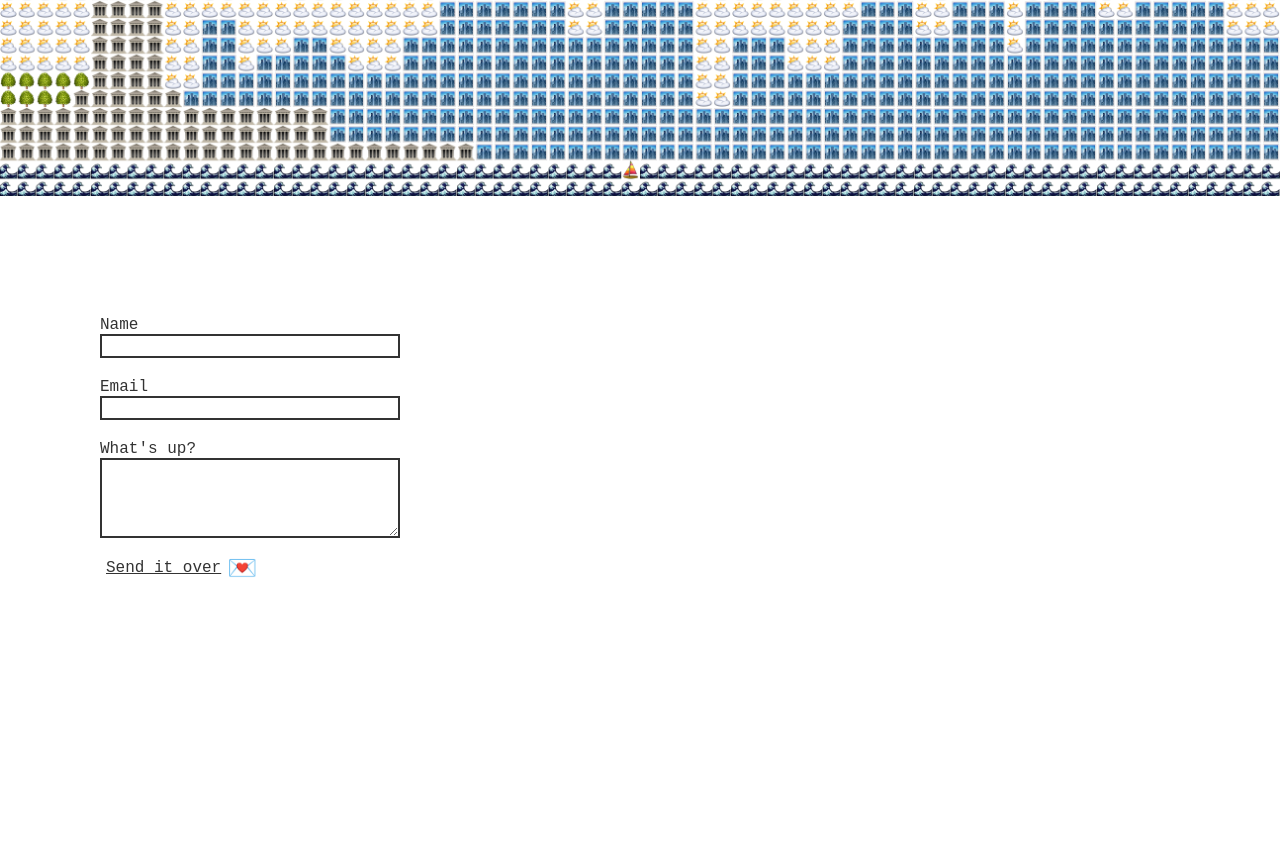
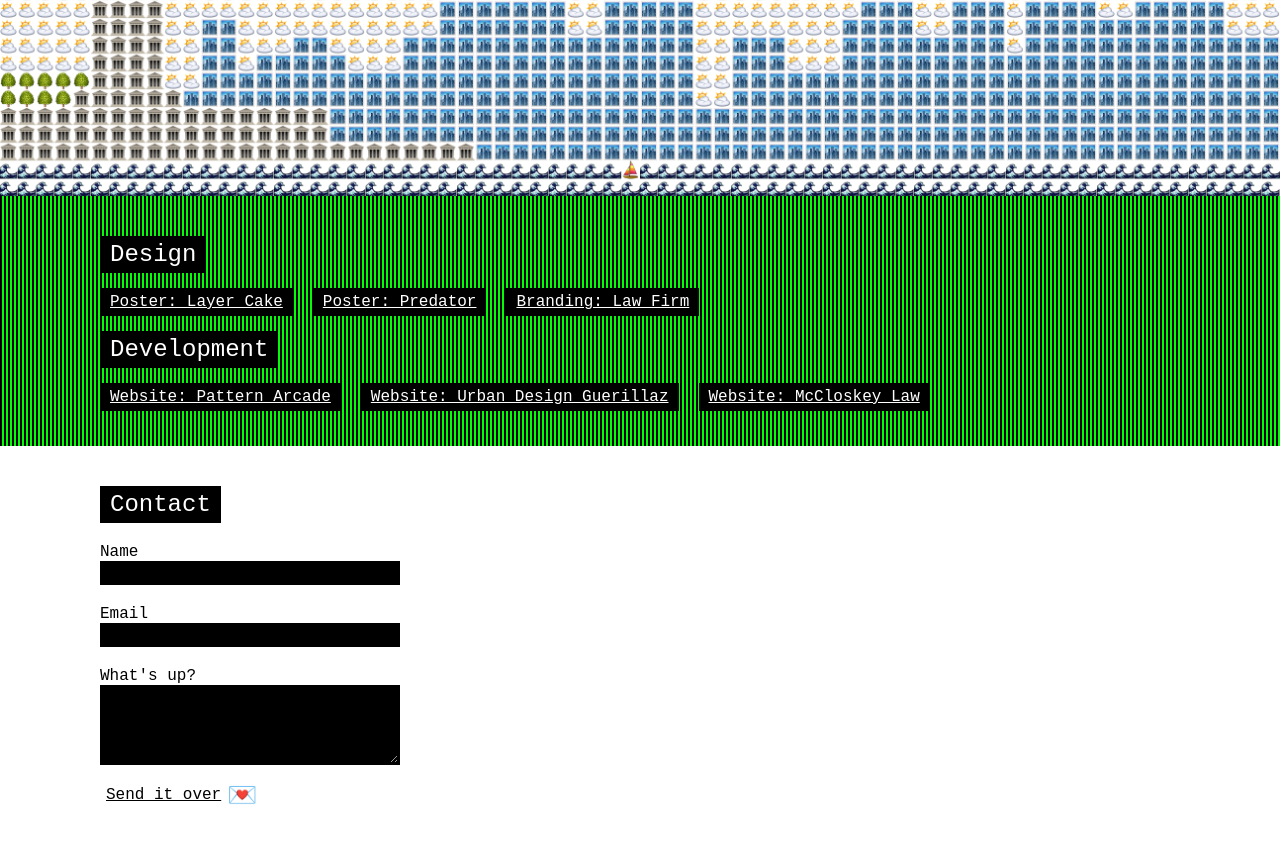
Before and after one commit to pcsandford/alf-pogs, a website: page index.html in a window 1280 px wide. Shown: the part 604-1446 px from the top of the page. Before the commit the page ends 1222 px from the top, so only its background shows below. Drawn offline with Linux system fonts and the light colour scheme; a web font is replaced by a local one.

Commit message:
work section

```diff
--- a/index.html
+++ b/index.html
@@ -10,6 +10,8 @@
   <!-- Fonts -->
   <link href="https://fonts.googleapis.com/css?family=Overpass+Mono:400,700" rel="stylesheet">
 
+  <!-- <script async src="//platform.twitter.com/widgets.js" charset="utf-8"></script> -->
+
 </head>
 <body>
 
@@ -19,16 +21,31 @@
       <h2>Designer / Developer</h2>
       <nav>
         <ul>
-          <li><a href="">Work</a></li>
-          <li><a href="">Contact</a></li>
-          <li><a href="">Twitter</a></li>
+          <li><a href="#work">Work</a></li>
+          <li><a href="#contact">Contact</a></li>
+          <li><a href="https://twitter.com/share" target="_blank" class="twitter-share-button" data-text="your website is whack @cameroncodes" data-via="cameroncodes" data-show-count="false">Twitter</a></li>
         </ul>
       </nav>
     </section>
-    <section class="work">
+    <section class="work" id="work">
       <!-- add work stuff here - design and dev -->
+      <div class="wrapper--work">
+        <h2>Design</h2>
+          <ul class="list--design">
+            <li><a href="">Poster: Layer Cake</a></li>
+            <li><a href="">Poster: Predator</a></li>
+            <li><a href="">Branding: Law Firm</a></li>
+          </ul>
+        <h2>Development</h2>
+          <ul class="list--development">
+            <li><a href="">Website: Pattern Arcade</a></li>
+            <li><a href="">Website: Urban Design Guerillaz</a></li>
+            <li><a href="">Website: McCloskey Law</a></li>
+          </ul>
+      </div>
     </section>
-    <section class="contact">
+    <section class="contact" id="contact">
+      <h2>Contact</h2>
       <form action="POST">
         <label for="name">Name</label>
         <input id="name" class="input--text" type="text" name="name">
--- a/src/css/_mixins.scss
+++ b/src/css/_mixins.scss
@@ -2,9 +2,9 @@
 
 /* Colours */
 $white: #FFF;
-$black: #333;
+$black: #000;
 $lime: #03FD06;
-$pink: #FE02FC;
+$pink: #ED058F;
 
 /* Fonts */
 $fontFamily: "Overpass Mono", monospace;
--- a/src/css/styles.scss
+++ b/src/css/styles.scss
@@ -64,12 +64,70 @@ main {
 
 //Work
 .work {
-  padding:40px 0 40px 100px;
+  padding:40px 0 20px 100px;
+  background-size:4px;
+  background-image:linear-gradient(90deg, black 2px, $lime 2px);
+
+  .wrapper--work {
+    max-width:1000px;
+  }
+
+  h2 {
+    font-weight:300;
+    margin: 0;
+    background-color:$black;
+    color:$white;
+    padding:5px 10px;
+    display:inline-block;
+  }
+
+  ul {
+      list-style:none;
+      padding: 0;
+      margin:20px 0 0 0;
+      display:flex;
+      flex-wrap:wrap;
+      justify-content:flex-start;
+
+      li {
+        margin:0 20px 20px 0;
+        flex:0 0 auto;
+      }
+
+      li a {
+        background-color:$black;
+        color:$white;
+        width:100%;
+        padding:5px 10px;
+      }
+
+      li a:hover {
+        background:$lime;
+        color:$black;
+      }
+
+      li a:focus {
+        outline:none;
+        background:$lime;
+        color:$black;
+      }
+    }
 }
 
 //Contact
 .contact {
   padding:40px 0 40px 100px;
+  // background-size:8px;
+  // background-image:linear-gradient(90deg, black 2px, $pink 2px);
+
+  h2 {
+    font-weight:300;
+    margin: 0 0 20px 0;
+    background-color:$black;
+    color:$white;
+    padding:5px 10px;
+    display:inline-block;
+  }
 }
 
 input, button , label{
@@ -81,11 +139,12 @@ textarea, .input--text {
   width:100%;
   margin-bottom:20px;
   border:2px solid $black;
-  // background:$pink;
+  background:black;
 }
 
 textarea:focus, .input--text:focus {
   outline:2px solid $lime;
+  background:white;
 }
 
 button {
```
Also changed, not shown: build/css/styles.min.css.
